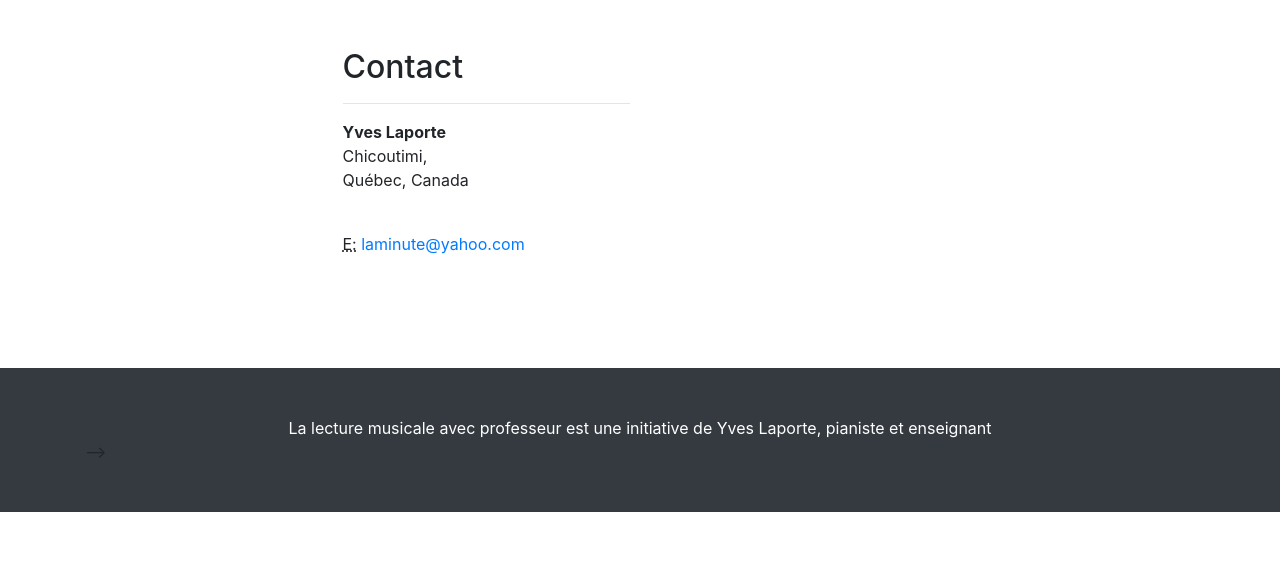
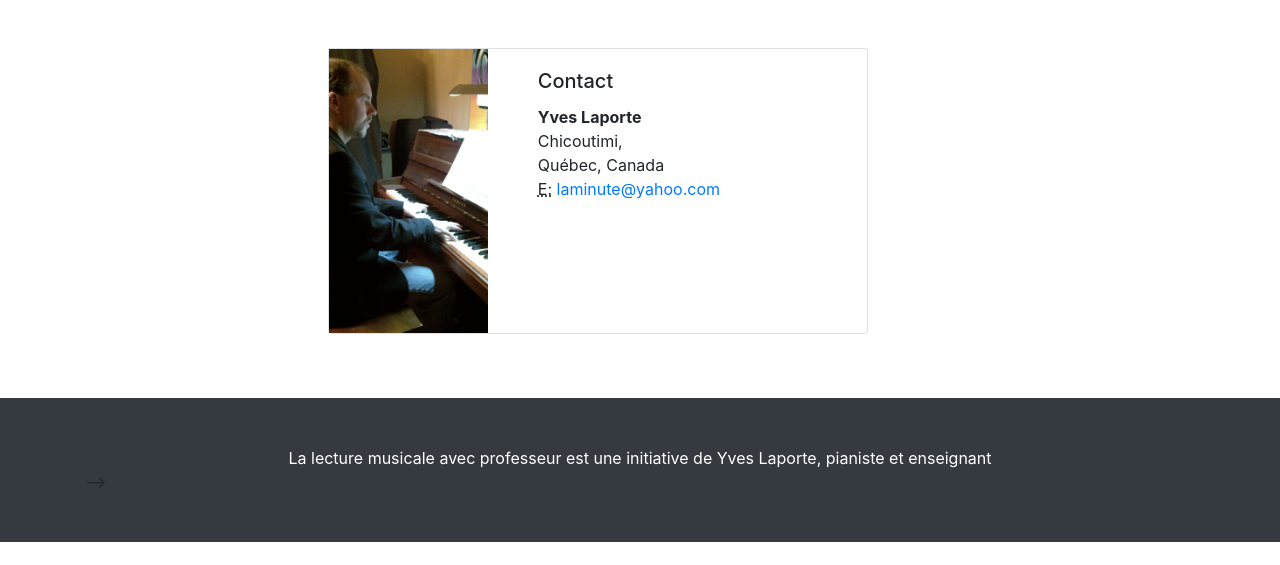
Before and after one commit to Ivlaporte/lecturemusicaleavecprofesseur, a Django app: page /contactLMAP/ in a window 1280 px wide. Shown: the part 235-800 px from the top of the page. Run offline with Django 3.2, Linux system fonts and the light colour scheme; some libraries are stand-ins or nearby versions.

```diff
--- a/scores/templates/contact/contactLMAP.html
+++ b/scores/templates/contact/contactLMAP.html
@@ -13,8 +13,28 @@
     </div>
   </div>
 </header>
+<!--Card-->
+<div class="card mb-3" style="max-width: 540px">
+<div class="row g-0">
+<div class="col-md-4">
+  <img src="{% static 'iemmege/IvLmapAuPiano.jpg' %}" alt="" class="img-fluid" />
+</div>
+
+<div class="col-md-8">
+  <div class="card-body">
+    <h5 class="card-title">Contact</h5>
+    <p class="card-text"><strong>Yves Laporte</strong><br>
+      Chicoutimi,<br>Québec, Canada<br>
+      <abbr title="Email">E:</abbr>
+      <a href="mailto:laminute@yahoo.com">laminute@yahoo.com</a>
+    </p>
+  </div>
+</div>
+
+</div>
+</div>
 <!-- Page Content -->
-<div class="container">
+<!--div class="container">
     <div class="row">
       <div class="col-md-4 mb-5">
         <h2>Contact</h2>
@@ -33,5 +53,5 @@
       </div>
     </div>
 
-  </div>
+  </div-->
   {% endblock %}
```
Also changed, not shown: static/iemmege/IvLMAPAuSoleil.jpg (added), static/iemmege/IvLmapAuPiano.jpg (added), static/iemmege/IvLmapRefleSoleil.jpg (added), 1 other file.
